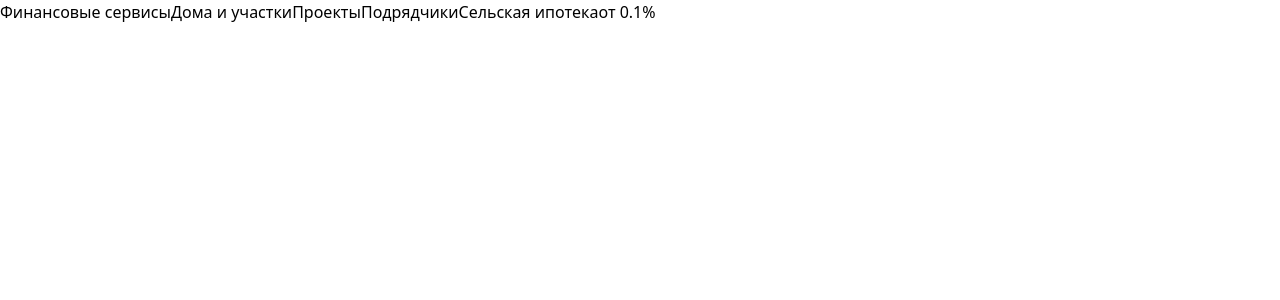
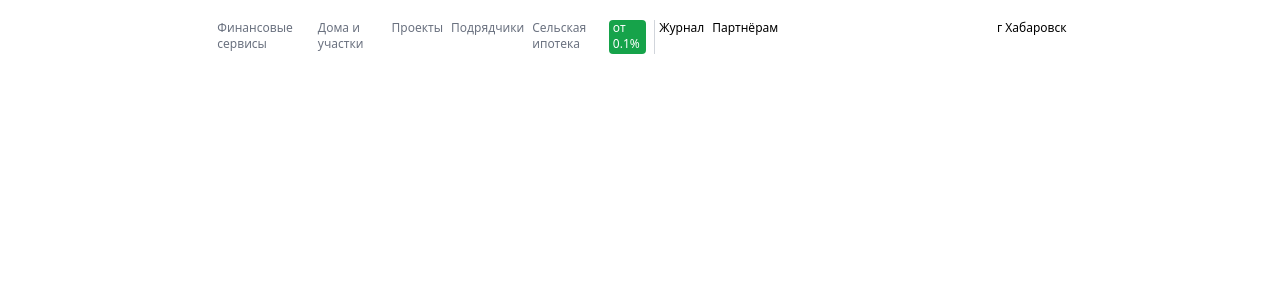
Before and after one commit to grant-contest/construction-calc-frontend, a React (Create React App) app: page / in a window 1280 px wide. Shown: the top 300 px of the page. Built offline with nearby package versions, Linux system fonts and the light colour scheme.

Commit message:
makeup topbar mock

```diff
--- a/public/output.css
+++ b/public/output.css
@@ -584,22 +584,167 @@ video {
   --tw-backdrop-sepia:  ;
 }
 
-.m-5 {
-  margin: 1.25rem;
+.m-1 {
+  margin: 0.25rem;
+}
+
+.mx-1 {
+  margin-left: 0.25rem;
+  margin-right: 0.25rem;
+}
+
+.my-5 {
+  margin-top: 1.25rem;
+  margin-bottom: 1.25rem;
+}
+
+.mx-5 {
+  margin-left: 1.25rem;
+  margin-right: 1.25rem;
+}
+
+.mx-4 {
+  margin-left: 1rem;
+  margin-right: 1rem;
+}
+
+.mx-3 {
+  margin-left: 0.75rem;
+  margin-right: 0.75rem;
 }
 
 .flex {
   display: flex;
 }
 
-.w-24 {
-  width: 6rem;
+.w-0 {
+  width: 0px;
 }
 
-.flex-auto {
-  flex: 1 1 auto;
+.w-8\/12 {
+  width: 66.666667%;
 }
 
-.underline {
-  text-decoration-line: underline;
+.w-px {
+  width: 1px;
 }
+
+.w-1\/2 {
+  width: 50%;
+}
+
+.w-7\/12 {
+  width: 58.333333%;
+}
+
+.w-4\/12 {
+  width: 33.333333%;
+}
+
+.w-max {
+  width: -webkit-max-content;
+  width: max-content;
+}
+
+.w-full {
+  width: 100%;
+}
+
+.w-11\/12 {
+  width: 91.666667%;
+}
+
+.items-center {
+  align-items: center;
+}
+
+.justify-end {
+  justify-content: flex-end;
+}
+
+.justify-center {
+  justify-content: center;
+}
+
+.justify-between {
+  justify-content: space-between;
+}
+
+.rounded {
+  border-radius: 0.25rem;
+}
+
+.bg-gray-500 {
+  --tw-bg-opacity: 1;
+  background-color: rgb(107 114 128 / var(--tw-bg-opacity));
+}
+
+.bg-green-600 {
+  --tw-bg-opacity: 1;
+  background-color: rgb(22 163 74 / var(--tw-bg-opacity));
+}
+
+.bg-gray-300 {
+  --tw-bg-opacity: 1;
+  background-color: rgb(209 213 219 / var(--tw-bg-opacity));
+}
+
+.p-1 {
+  padding: 0.25rem;
+}
+
+.px-1 {
+  padding-left: 0.25rem;
+  padding-right: 0.25rem;
+}
+
+.py-1 {
+  padding-top: 0.25rem;
+  padding-bottom: 0.25rem;
+}
+
+.py-0 {
+  padding-top: 0px;
+  padding-bottom: 0px;
+}
+
+.py-0\.5 {
+  padding-top: 0.125rem;
+  padding-bottom: 0.125rem;
+}
+
+.pb-0 {
+  padding-bottom: 0px;
+}
+
+.pb-0\.5 {
+  padding-bottom: 0.125rem;
+}
+
+.text-end {
+  text-align: end;
+}
+
+.align-middle {
+  vertical-align: middle;
+}
+
+.text-xs {
+  font-size: 0.75rem;
+  line-height: 1rem;
+}
+
+.text-gray-500 {
+  --tw-text-opacity: 1;
+  color: rgb(107 114 128 / var(--tw-text-opacity));
+}
+
+.text-white {
+  --tw-text-opacity: 1;
+  color: rgb(255 255 255 / var(--tw-text-opacity));
+}
+
+.text-black {
+  --tw-text-opacity: 1;
+  color: rgb(0 0 0 / var(--tw-text-opacity));
+}
--- a/src/mocks/topbar.jsx
+++ b/src/mocks/topbar.jsx
@@ -2,13 +2,23 @@ import React from 'react';
 
 const Topbar = () => {
   return (
-    <div className="flex">
-      <div>Финансовые сервисы</div>
-      <div>Дома и участки</div>
-      <div>Проекты</div>
-      <div>Подрядчики</div>
-      <div className="flex">
-        Сельская ипотека <p>от 0.1%</p>
+    <div className="flex justify-center">
+      <div className="flex my-5 text-xs w-8/12">
+
+        <div className="flex justify-between text-gray-500 w-8/12">
+          <div className="mx-1">Финансовые сервисы</div>
+          <div className="mx-1">Дома и участки</div>
+          <div className="mx-1">Проекты</div>
+          <div className="mx-1">Подрядчики</div>
+          <div className="flex mx-1">
+            Сельская ипотека <p className="bg-green-600 rounded px-1 pb-0.5 mx-1 text-white">от 0.1%</p>
+          </div>
+          <div className="bg-gray-300 w-px"></div>
+          <div className="text-black mx-1">Журнал</div>
+          <div className="text-black mx-1">Партнёрам</div>
+        </div>
+
+        <div className="w-4/12 text-end">г Хабаровск</div>
       </div>
     </div>
   );
```
